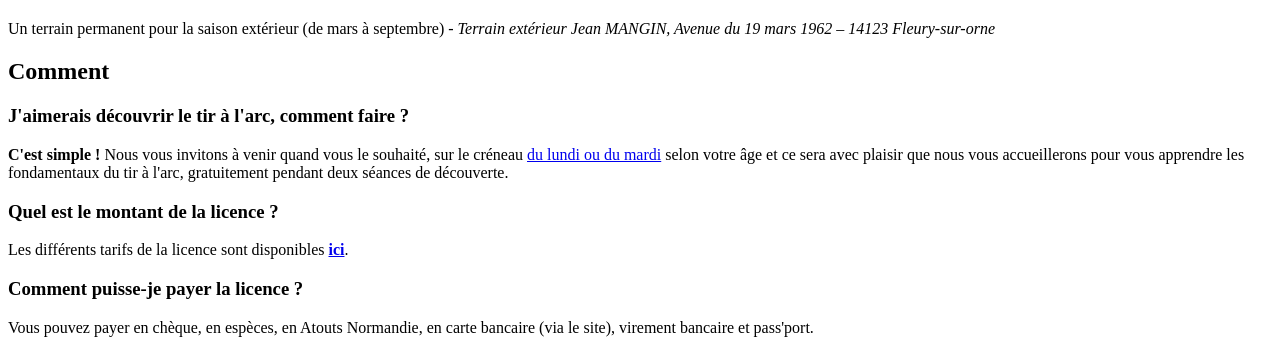
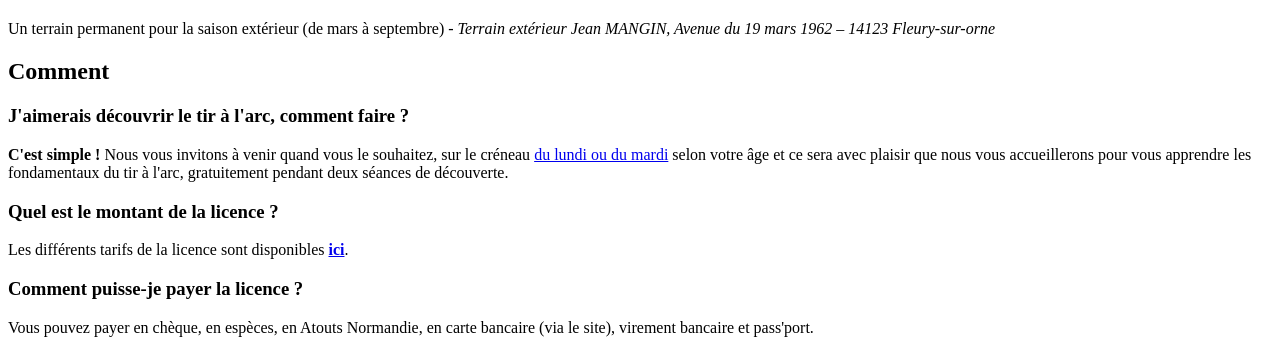
Before and after one commit to Archers-de-Caen/archers-de-caen, a Symfony app: template templates/landing/club/index.html.twig in a window 1280 px wide. Shown: the part 2332-2671 px from the top of the page. Run offline with Twig, Linux system fonts and the light colour scheme; the template is opened without the code that fills it, so the values that code supplies are empty; some libraries are stand-ins or nearby versions.

Commit message:
fix: le francais

```diff
--- a/templates/landing/club/_parts/faq.html.twig
+++ b/templates/landing/club/_parts/faq.html.twig
@@ -1,6 +1,6 @@
 <h3>J'aimerais découvrir le tir à l'arc, comment faire ?</h3>
 <p>
-    <b>C'est simple !</b> Nous vous invitons à venir quand vous le souhaité, sur le créneau
+    <b>C'est simple !</b> Nous vous invitons à venir quand vous le souhaitez, sur le créneau
     <a href="{{ path(constant('App\\Http\\Landing\\Controller\\ClubController::ROUTE_LANDING_CLUB')) }}#quand">du lundi ou du mardi</a>
     selon votre âge et ce sera avec plaisir que nous vous accueillerons pour vous apprendre
     les fondamentaux du tir à l'arc, gratuitement pendant deux séances de découverte.
```
